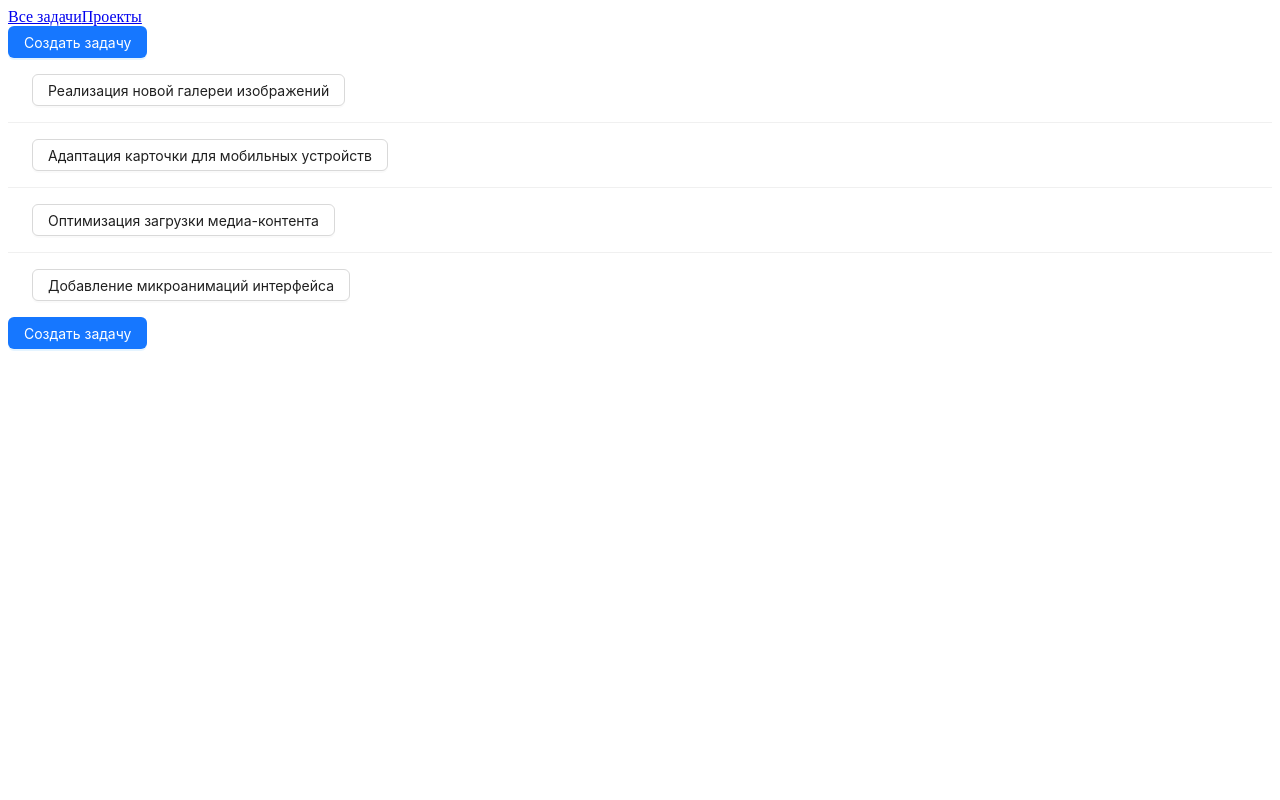
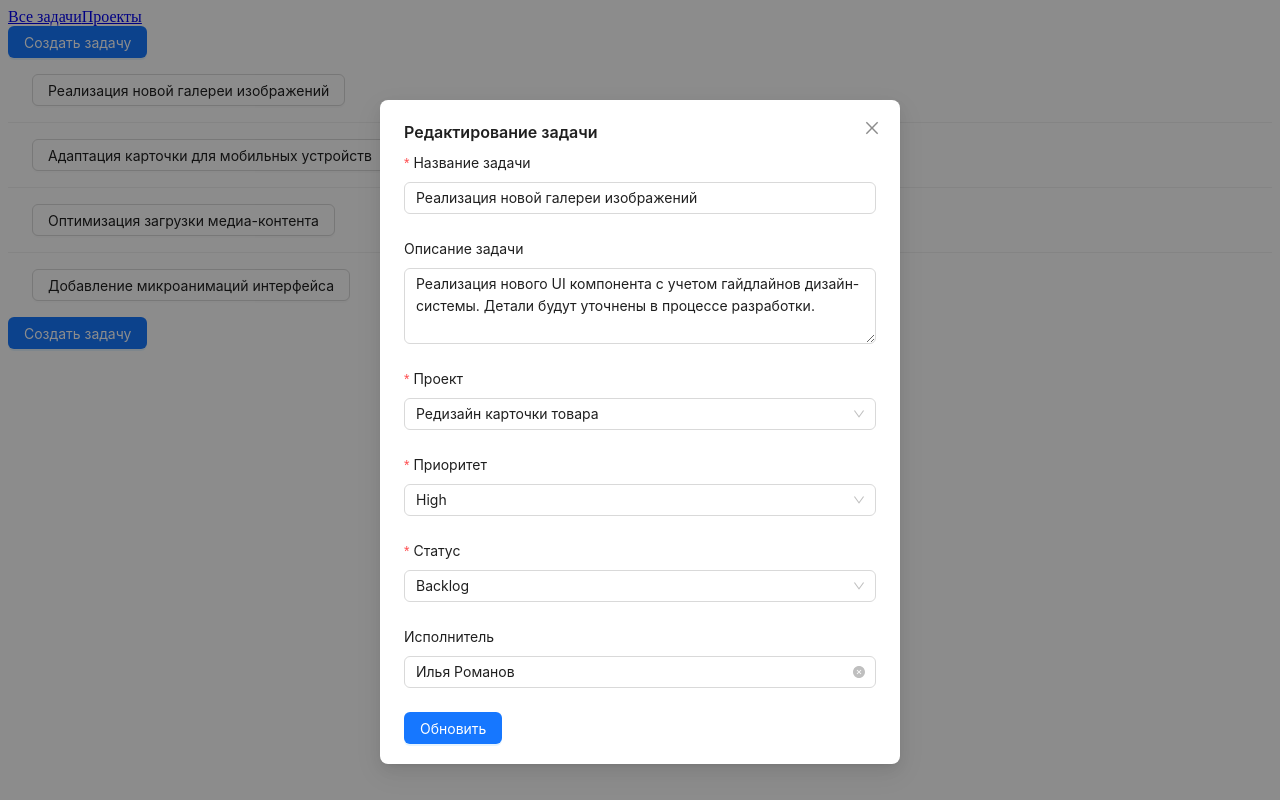
Before and after one commit to Qidia/management-systems, a React (Vite) app in the folder management-systems/: page /issues in a window 1280 px wide. Both pictures are taken after a click on the button "Реализация новой галереи изображений". Built offline with nearby package versions, Linux system fonts and the light colour scheme.

Commit message:
apiClient.js and TaskModal.jsx created
all functions for working with data have been moved to apiClient.js + TaskModal.jsx with auto-substitution has been created

```diff
--- /dev/null
+++ b/management-systems/src/apiClient.js
@@ -0,0 +1,49 @@
+import { data } from "./data";
+
+// Получить все задачи
+export const getAllTasks = () => {
+  return data;
+};
+
+// Получить задачу по ID
+export const getTaskById = (id) => {
+  return data.find((task) => task.id === Number(id));
+};
+
+// Получить задачи определенного проекта
+export const getTasksByBoardId = (boardId) => {
+  return data.filter((task) => task.boardId === Number(boardId));
+};
+
+// Получить список всех проектов
+export const getAllProjects = () => {
+  const map = new Map();
+  data.forEach((task) => {
+    if (!map.has(task.boardId)) {
+      map.set(task.boardId, task.boardName);
+    }
+  });
+  return Array.from(map.entries()).map(([id, name]) => ({ id, name }));
+};
+
+// Получить всех исполнителей
+export const getAllAssignees = () => {
+  const map = new Map();
+  data.forEach((task) => {
+    const assignee = task.assignee;
+    if (!map.has(assignee.id)) {
+      map.set(assignee.id, assignee);
+    }
+  });
+  return Array.from(map.values());
+};
+
+// Получить все статусы
+export const getAllStatuses = () => {
+  return [...new Set(data.map((task) => task.status))];
+};
+
+// Получить все приоритеты
+export const getAllPriorities = () => {
+  return [...new Set(data.map((task) => task.priority))];
+};
--- a/management-systems/src/components/GroupedTasks/GroupedTasks.jsx
+++ b/management-systems/src/components/GroupedTasks/GroupedTasks.jsx
@@ -1,5 +1,8 @@
 import styles from "./GroupedTasks.module.css";
+import { useState } from "react";
 import { Button } from "antd";
+import TaskModal from "../TaskModal/TaskModal";
+import { getAllProjects } from "../../apiClient";
 
 const STATUS = {
   Backlog: "todo",
@@ -14,6 +17,10 @@ const COLUMN_TITLES = {
 };
 
 const GroupedTasks = ({ tasks }) => {
+  const [modalOpen, setModalOpen] = useState(false);
+  const [selectedTask, setSelectedTask] = useState(null);
+  const [projects] = useState(getAllProjects());
+
   const groupedTasks = tasks.reduce(
     (acc, task) => {
       const statusKey = STATUS[task.status];
@@ -29,19 +36,42 @@ const GroupedTasks = ({ tasks }) => {
     }
   );
 
+  const handleSave = (updatedTask) => {
+    console.log("Сохранена задача:", updatedTask);
+  };
+
   return (
+    <>
       <div className={styles.columns}>
         {Object.keys(groupedTasks).map((statusKey) => (
           <div key={statusKey} className={styles.column}>
             <h2>{COLUMN_TITLES[statusKey]}</h2>
             {groupedTasks[statusKey].map((task) => (
-            <Button key={task.id} className={styles.taskCard} block>
+              <Button
+                key={task.id}
+                className={styles.taskCard}
+                block
+                onClick={() => {
+                  setSelectedTask(task);
+                  setModalOpen(true);
+                }}
+              >
                 {task.title}
               </Button>
             ))}
           </div>
         ))}
       </div>
+
+      <TaskModal
+        open={modalOpen}
+        onClose={() => setModalOpen(false)}
+        onSave={handleSave}
+        task={selectedTask}
+        projects={projects}
+        readOnlyProject={false}
+      />
+    </>
   );
 };
 
--- a/management-systems/src/components/Header/Header.jsx
+++ b/management-systems/src/components/Header/Header.jsx
@@ -1,7 +1,21 @@
 import { Link } from "react-router-dom";
+import { useState, useEffect } from "react";
 import { Button } from "antd";
+import TaskModal from "../TaskModal/TaskModal";
+import { getAllProjects } from "../../apiClient";
 
 const Header = () => {
+  const [modalOpen, setModalOpen] = useState(false);
+  const [projects, setProjects] = useState([]);
+
+  useEffect(() => {
+    setProjects(getAllProjects());
+  }, []);
+
+  const handleSave = (newTask) => {
+    console.log("Сохранена задача:", newTask);
+  };
+
   return (
     <header>
       <nav>
@@ -9,7 +23,18 @@ const Header = () => {
         <Link to="/boards">Проекты</Link>
       </nav>
 
-      <Button type="primary">Создать задачу</Button>
+      <Button type="primary" onClick={() => setModalOpen(true)}>
+        Создать задачу
+      </Button>
+
+      <TaskModal
+        open={modalOpen}
+        onClose={() => setModalOpen(false)}
+        onSave={handleSave}
+        task={null}
+        projects={projects}
+        readOnlyProject={false}
+      />
     </header>
   );
 };
--- /dev/null
+++ b/management-systems/src/components/TaskModal/TaskModal.jsx
@@ -0,0 +1,155 @@
+import { useEffect, useState } from "react";
+import { Modal, Input, Select, Form, Button } from "antd";
+import { useNavigate } from "react-router-dom";
+import {
+  getAllProjects,
+  getAllAssignees,
+  getAllPriorities,
+  getAllStatuses,
+} from "../../apiClient";
+import styles from "./TaskModal.module.css";
+
+const { TextArea } = Input;
+const { Option } = Select;
+
+const TaskModal = ({
+  open,
+  onClose,
+  onSave,
+  task,
+  readOnlyProject = false,
+}) => {
+  const [form] = Form.useForm();
+  const navigate = useNavigate();
+  const isEditMode = !!task;
+
+  const [projects, setProjects] = useState([]);
+  const [assignees, setAssignees] = useState([]);
+  const [priorities, setPriorities] = useState([]);
+  const [statuses, setStatuses] = useState([]);
+
+  useEffect(() => {
+    setProjects(getAllProjects());
+    setAssignees(getAllAssignees());
+    setPriorities(getAllPriorities());
+    setStatuses(getAllStatuses());
+  }, []);
+
+  useEffect(() => {
+    if (task) {
+      form.setFieldsValue({
+        ...task,
+        assignee: task.assignee?.email || null,
+        boardId: task.boardId, // на всякий случай
+      });
+    } else {
+      form.resetFields();
+    }
+  }, [task, form]);
+
+  const handleSubmit = () => {
+    form.validateFields().then((values) => {
+      const assigneeObj = assignees.find((a) => a.email === values.assignee);
+      const updatedTask = {
+        ...task,
+        ...values,
+        assignee: assigneeObj || null,
+      };
+      onSave(updatedTask);
+      onClose();
+    });
+  };
+
+  return (
+    <Modal
+      open={open}
+      onCancel={onClose}
+      title={isEditMode ? "Редактирование задачи" : "Создание задачи"}
+      footer={null}
+    >
+      <Form form={form} layout="vertical">
+        <Form.Item
+          name="title"
+          label="Название задачи"
+          rules={[{ required: true, message: "Введите название задачи" }]}
+        >
+          <Input />
+        </Form.Item>
+
+        <Form.Item name="description" label="Описание задачи">
+          <TextArea rows={3} />
+        </Form.Item>
+
+        <Form.Item
+          name="boardId"
+          label="Проект"
+          rules={[{ required: true, message: "Выберите проект" }]}
+        >
+          <Select disabled={readOnlyProject} placeholder="Выберите проект">
+            {projects.map((project) => (
+              <Option key={project.id} value={project.id}>
+                {project.name}
+              </Option>
+            ))}
+          </Select>
+        </Form.Item>
+
+        <Form.Item
+          name="priority"
+          label="Приоритет"
+          rules={[{ required: true, message: "Выберите приоритет" }]}
+        >
+          <Select placeholder="Выберите приоритет">
+            {priorities.map((priority) => (
+              <Option key={priority} value={priority}>
+                {priority}
+              </Option>
+            ))}
+          </Select>
+        </Form.Item>
+
+        <Form.Item
+          name="status"
+          label="Статус"
+          rules={[{ required: true, message: "Выберите статус" }]}
+        >
+          <Select placeholder="Выберите статус">
+            {statuses.map((status) => (
+              <Option key={status} value={status}>
+                {status}
+              </Option>
+            ))}
+          </Select>
+        </Form.Item>
+
+        <Form.Item name="assignee" label="Исполнитель">
+          <Select placeholder="Выберите исполнителя" allowClear>
+            {assignees.map((user) => (
+              <Option key={user.email} value={user.email}>
+                {user.fullName}
+              </Option>
+            ))}
+          </Select>
+        </Form.Item>
+
+        <div className={styles.button}>
+          {form.getFieldValue("boardId") && (
+            <Button
+              type="link"
+              onClick={() =>
+                navigate(`/boards/${form.getFieldValue("boardId")}`)
+              }
+            >
+              Перейти на доску
+            </Button>
+          )}
+          <Button type="primary" onClick={handleSubmit}>
+            {isEditMode ? "Обновить" : "Создать"}
+          </Button>
+        </div>
+      </Form>
+    </Modal>
+  );
+};
+
+export default TaskModal;
--- /dev/null
+++ b/management-systems/src/components/TaskModal/TaskModal.module.css
@@ -0,0 +1,4 @@
+.button {
+    display: "flex";
+    justify-content: "space-between";
+}
--- a/management-systems/src/pages/Board.jsx
+++ b/management-systems/src/pages/Board.jsx
@@ -1,12 +1,12 @@
 import { useParams } from "react-router-dom";
-import { data } from "../data";
+import { getTasksByBoardId } from "../apiClient";
 import GroupedTasks from "../components/GroupedTasks/GroupedTasks";
 
 const Board = () => {
   const { id } = useParams();
   const boardId = Number(id);
 
-  const tasks = data.filter((item) => item.boardId === boardId);
+  const tasks = getTasksByBoardId(boardId);
   const name = tasks[0]?.boardName || "Неизвестный проект";
 
   return (
--- a/management-systems/src/pages/Boards.jsx
+++ b/management-systems/src/pages/Boards.jsx
@@ -1,22 +1,11 @@
-import { data } from "../data";
-import { Button, List } from "antd";
+import { List } from "antd";
 import { Link } from "react-router-dom";
+import { getAllProjects } from "../apiClient";
 
 const Boards = () => {
-  const boardsMap = new Map();
-  data.forEach((item) => {
-    if (!boardsMap.has(item.boardId)) {
-      boardsMap.set(item.boardId, item.boardName);
-    }
-  });
-
-  const boards = Array.from(boardsMap.entries()).map(([id, name]) => ({
-    id,
-    name,
-  }));
+  const boards = getAllProjects();
 
   return (
-    <>
     <List
       itemLayout="horizontal"
       size="large"
@@ -28,7 +17,6 @@ const Boards = () => {
         </List.Item>
       )}
     />
-    </>
   );
 };
 
--- a/management-systems/src/pages/Issues.jsx
+++ b/management-systems/src/pages/Issues.jsx
@@ -1,21 +1,61 @@
-import { data } from "../data";
 import { Button, List } from "antd";
+import { useState, useEffect } from "react";
+import TaskModal from "../components/TaskModal/TaskModal";
+import { getAllTasks, getAllProjects } from "../apiClient";
 
 const Issues = () => {
+  const [modalOpen, setModalOpen] = useState(false);
+  const [selectedTask, setSelectedTask] = useState(null);
+  const [projects, setProjects] = useState([]);
+
+  const tasks = getAllTasks(); // заменить на useEffect
+
+  useEffect(() => {
+    setProjects(getAllProjects());
+  }, []);
+
+  const handleSave = (updatedTask) => {
+    console.log("Сохранена задача:", updatedTask);
+  };
+
   return (
     <>
       <List
         itemLayout="horizontal"
         size="large"
-        dataSource={data}
+        dataSource={tasks}
         renderItem={(item) => (
-          <List.Item>
-            <Button>{item.title}</Button>
+          <List.Item key={item.id}>
+            <Button
+              onClick={() => {
+                setSelectedTask(item);
+                setModalOpen(true);
+              }}
+            >
+              {item.title}
+            </Button>
           </List.Item>
         )}
       />
 
-      <Button type="primary">Создать задачу</Button>
+      <Button
+        type="primary"
+        onClick={() => {
+          setSelectedTask(null);
+          setModalOpen(true);
+        }}
+      >
+        Создать задачу
+      </Button>
+
+      <TaskModal
+        open={modalOpen}
+        onClose={() => setModalOpen(false)}
+        onSave={handleSave}
+        task={selectedTask}
+        projects={projects}
+        readOnlyProject={false}
+      />
     </>
   );
 };
```
Lines whose indentation alone changed are shown as unchanged.
